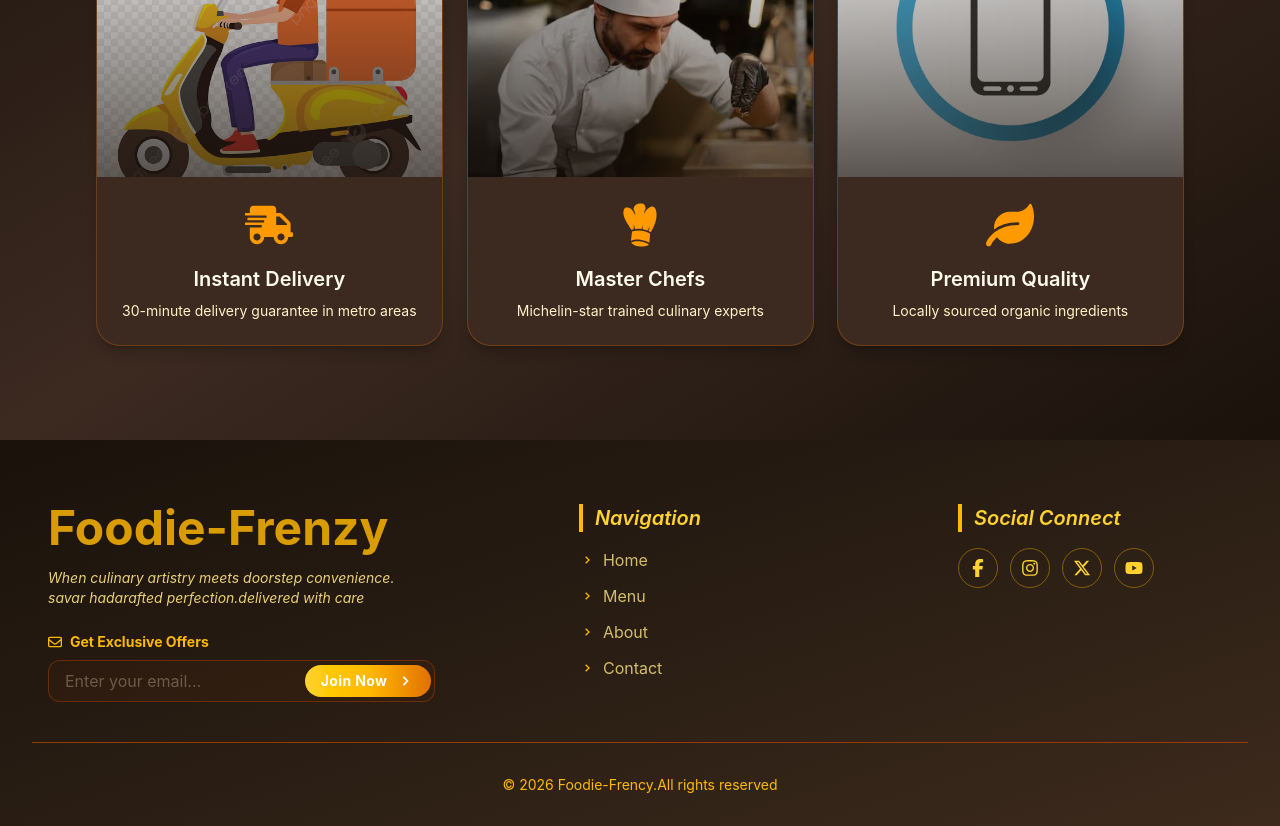
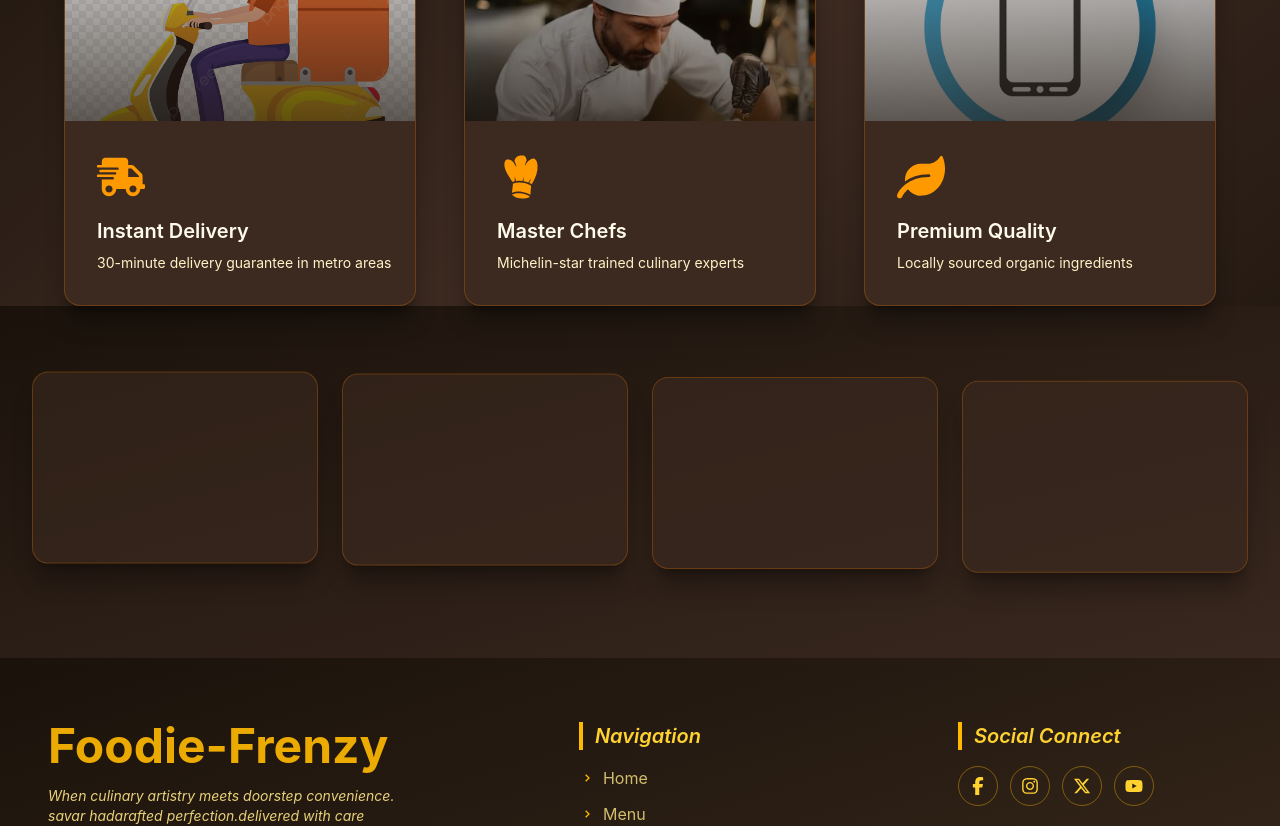
Before and after one commit to Dhanusyarajendran/foodieproject, a React app: page /about in a window 1280 px wide. Shown: the part 440-1266 px from the top of the page. Built offline with nearby package versions, Linux system fonts and the light colour scheme; the HTML template or start-up script is replaced by a standard one.

Commit message:
Refactor OurAbout component layout and enhance feature/stat display

```diff
--- a/src/Component/OurAbout/OurAbout.jsx
+++ b/src/Component/OurAbout/OurAbout.jsx
@@ -25,30 +25,30 @@ const OurAbout = () => {
             </motion.section>
 
 
-           <section className='relative mx-auto max-w-6xl px-4 sm:px-6 lg:px-8'>
-            <div className='grid grid-cols-1 gap-6 sm:grid-cols-2 md:grid-cols-3 lg:grid-cols-3'>
+           <section className='relative mx-auto max-w-7xl px-4 sm:px-6 lg:px-8'>
+            <div className='mx-auto grid max-w-6xl grid-cols-1 gap-12 sm:grid-cols-2 md:grid-cols-3'>
                  {features.map((feat, index)=>{
                     const Icon = feat.icon; // Get the icon component from the feature object
                     return(
 
                    <motion.div key={feat.id} initial={{opacity: 0, y: 30 }} whileInView={{ opacity: 1, y: 0 }}
                     viewport={{once:true, margin:"0px 0px -100px 0px"}} transition={{ duration: 0.5, delay: index * 0.2 }}
-                    className='flex flex-col items-center text-center bg-[#3c2a21] rounded-3xl shadow-lg hover:shadow-amber-500/30 transition-all duration-300'>
-                    <div className='relative bg-[#3c2a21] backdrop-blur-lg w-full rounded-3xl overflow-hidden shadow-lg
+                    className='flex flex-col items-center text-center bg-[#3c2a21] rounded-2xl shadow-xl shadow-black/30 hover:shadow-amber-500/30 transition-all duration-300'>
+                    <div className='relative bg-[#3c2a21] backdrop-blur-lg w-full rounded-2xl overflow-hidden shadow-lg
                      border border-amber-600/30 hover:border-amber-500 transition-all duration-300'>
-                        <div className='relative h-74 overflow-hidden'>
+                        <div className='relative h-60 overflow-hidden'>
                         <motion.img src={feat.img} alt={feat.title} initial={{scale:1}}
                         whileHover={{scale:1.05}} transition={{duration:0.4}} className='block h-80 w-full object-cover object-center'/>
                         <div className='absolute inset-0 bg-gradient-to-t from-[#1a120b] to-transparent opacity-70' />
                        </div>
 
-                       <div className='p-6'>
+                       <div className='p-8 flex items-start flex-col text-center'>
                           <motion.div className='text-amber-500 i inline-block' whileHover={{rotate:15}}>
                            <Icon className='text-amber-500 w-12 h-12 inline-block'/>
                           </motion.div>
 
                         <h3 className='text-xl font-semibold mt-4'>{feat.title}</h3>
-                        <p className='mt-2 text-sm text-amber-100'>{feat.text}</p>
+                        <p className='mt-2 whitespace-nowrap text-sm text-amber-100'>{feat.text}</p>
                        </div>
                     </div>
                    </motion.div>
@@ -58,6 +58,38 @@ const OurAbout = () => {
             </div>
            </section>
 
+            <section className='bg-gradient-to-br from-[#1a120b] to-[#3c2a21]/90 py-20'>
+               <div className='mx-auto grid max-w-7xl grid-cols-1 gap-6 px-4 sm:grid-cols-2 sm:px-6 lg:grid-cols-4 lg:px-8'>
+                {stats.map((stat, index) => {
+                  const Icon = stat.icon; // Get the icon component from the stat object
+                  return(
+                    <motion.div key={stat.label} initial={{opacity : 0, y : 50}}
+                    className='relative group min-h-48'
+                    whileInView={{opacity : 1, y : 0}} transition={{ delay : index * 0.2, type:'spring'}}
+                    onHoverStart={() => setHoveredStat(index)}
+                    onHoverEnd={() => setHoveredStat(null)}
+                    animate ={{
+                        scale : hoveredStat === index ? 1.05 : 1,
+                        zIndex : hoveredStat === index ? 10 : 1,
+                    }
+
+                    }>
+                        <motion.div className='absolute inset-0 rounded-2xl'
+                        animate={{
+                            y : [0, -15, 0],
+                            transition:{
+                                duration: 4, repeat: Infinity, ease: "easeInOut",
+                                delay : index * 0.3
+                            }
+                        }}>
+                            <div className='h-full rounded-2xl border border-amber-600/30 bg-[#3c2a21]/60 shadow-xl shadow-black/30 transition-all duration-300 group-hover:border-amber-500/70 group-hover:shadow-amber-500/20' />
+                        </motion.div>
+                    </motion.div>
+                  )
+                }
+                )}
+                </div>
+            </section>
 
         </div>
     </div>
```
